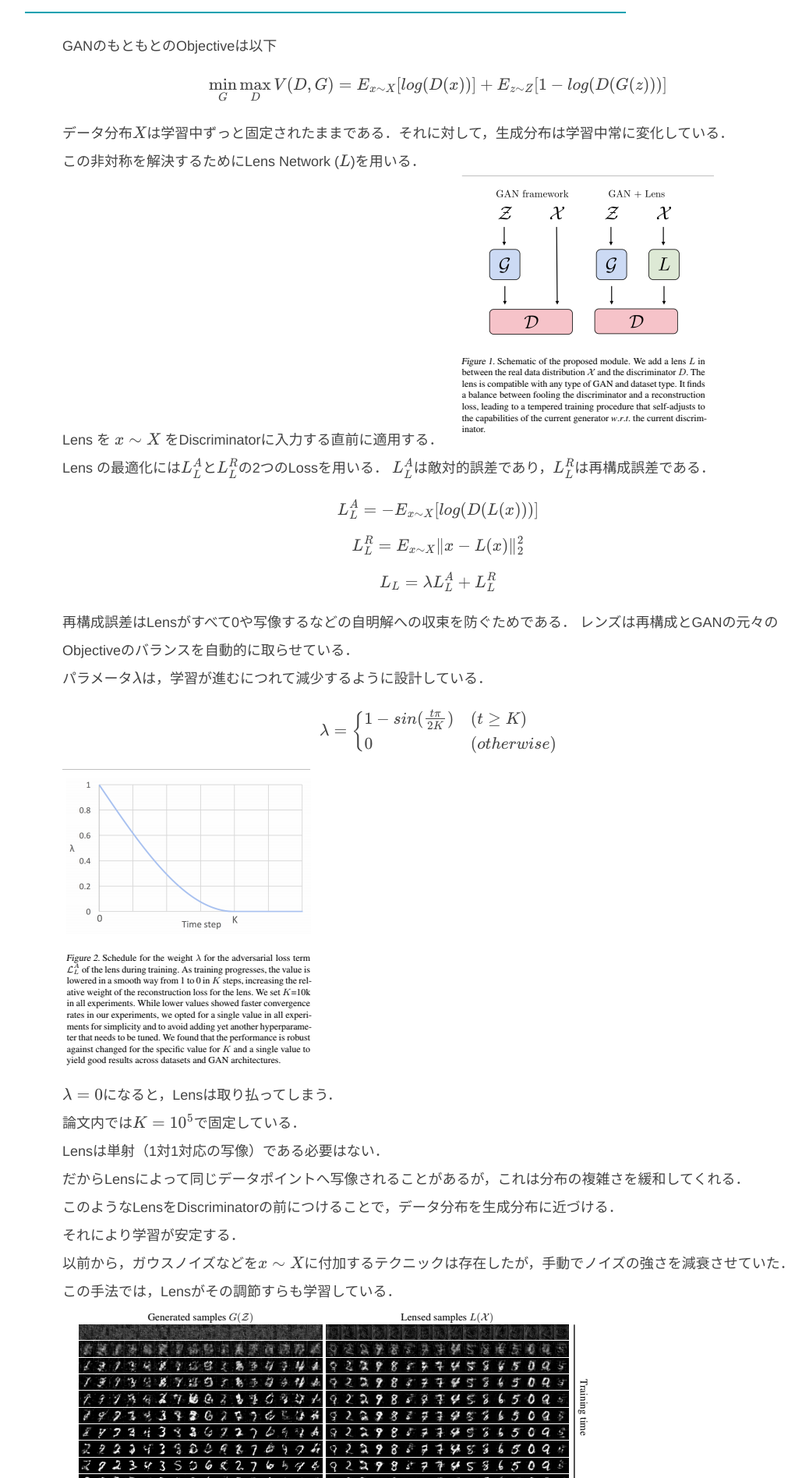
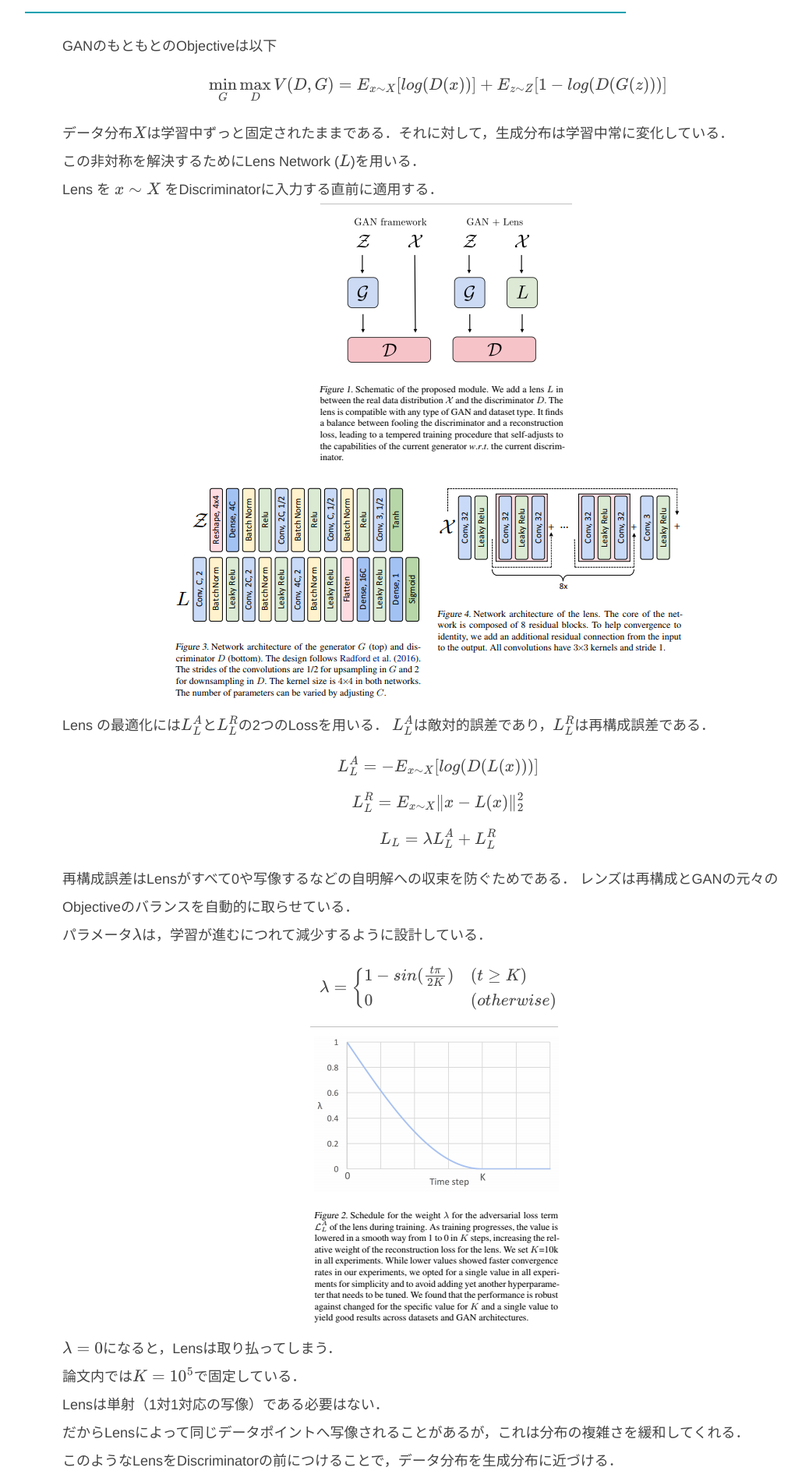
Before and after one commit to salty-vanilla/page_test, a Jekyll site: the page built from _posts/2018-06-13-Tempered Adversarial Networks.md, in a window 1280 px wide. Shown: the part 648-2543 px from the top of the page at 78% size, without its empty margins (96-1134 px from the left). Built offline with Jekyll 4.4.1, drawn with Linux system fonts in a browser that asks for light colours; formulas are drawn with MathJax 3.

Commit message:
Update 2018-06-13-Tempered Adversarial Networks.md

```diff
--- a/_posts/2018-06-13-Tempered Adversarial Networks.md
+++ b/_posts/2018-06-13-Tempered Adversarial Networks.md
@@ -20,7 +20,10 @@ $$ \min_G\max_DV(D,G)=E_{x\sim{X}}[log(D(x))]+E_{z\sim{Z}}[1-log(D(G(z)))]$$
 データ分布$X$は学習中ずっと固定されたままである．それに対して，生成分布は学習中常に変化している．
 この非対称を解決するためにLens Network ($L$)を用いる．
 Lens を $x\sim{X}$ をDiscriminatorに入力する直前に適用する．
-<img src="{{ site.baseurl }}/images/post/2018-06-13-Tempered Adversarial Networks/architecture.png" />
+
+<center><img src="{{ site.baseurl }}/images/post/2018-06-13-Tempered Adversarial Networks/architecture.png" /></center>
+
+<center><img src="{{ site.baseurl }}/images/post/2018-06-13-Tempered Adversarial Networks/models.png" /></center>
 
 Lens の最適化には$L^A_L$と$L^R_L$の2つのLossを用いる．
 $L^A_L$は敵対的誤差であり，$L^R_L$は再構成誤差である．
@@ -42,7 +45,7 @@ $$ \lambda = \left\{
 \end{array}
 \right. $$
 
-<img src="{{ site.baseurl }}/images/post/2018-06-13-Tempered Adversarial Networks/lambda_schedule.png" />
+<center><img src="{{ site.baseurl }}/images/post/2018-06-13-Tempered Adversarial Networks/lambda_schedule.png" /></center>
 
 $\lambda=0$になると，Lensは取り払ってしまう．
 論文内では$K=10^5$で固定している．
@@ -54,8 +57,8 @@ Lensは単射（1対1対応の写像）である必要はない．
 この手法では，Lensがその調節すらも学習している．
 
 
-<img src="{{ site.baseurl }}/images/post/2018-06-13-Tempered Adversarial Networks/res_mnist.png" />
+<center><img src="{{ site.baseurl }}/images/post/2018-06-13-Tempered Adversarial Networks/res_mnist.png" /></center>
 
-<img src="{{ site.baseurl }}/images/post/2018-06-13-Tempered Adversarial Networks/fid_mnist.png" />
+<center><img src="{{ site.baseurl }}/images/post/2018-06-13-Tempered Adversarial Networks/fid_mnist.png" /></center>
 
-<img src="{{ site.baseurl }}/images/post/2018-06-13-Tempered Adversarial Networks/res_celeba.png" />
+<center><img src="{{ site.baseurl }}/images/post/2018-06-13-Tempered Adversarial Networks/res_celeba.png" /></center>
```
